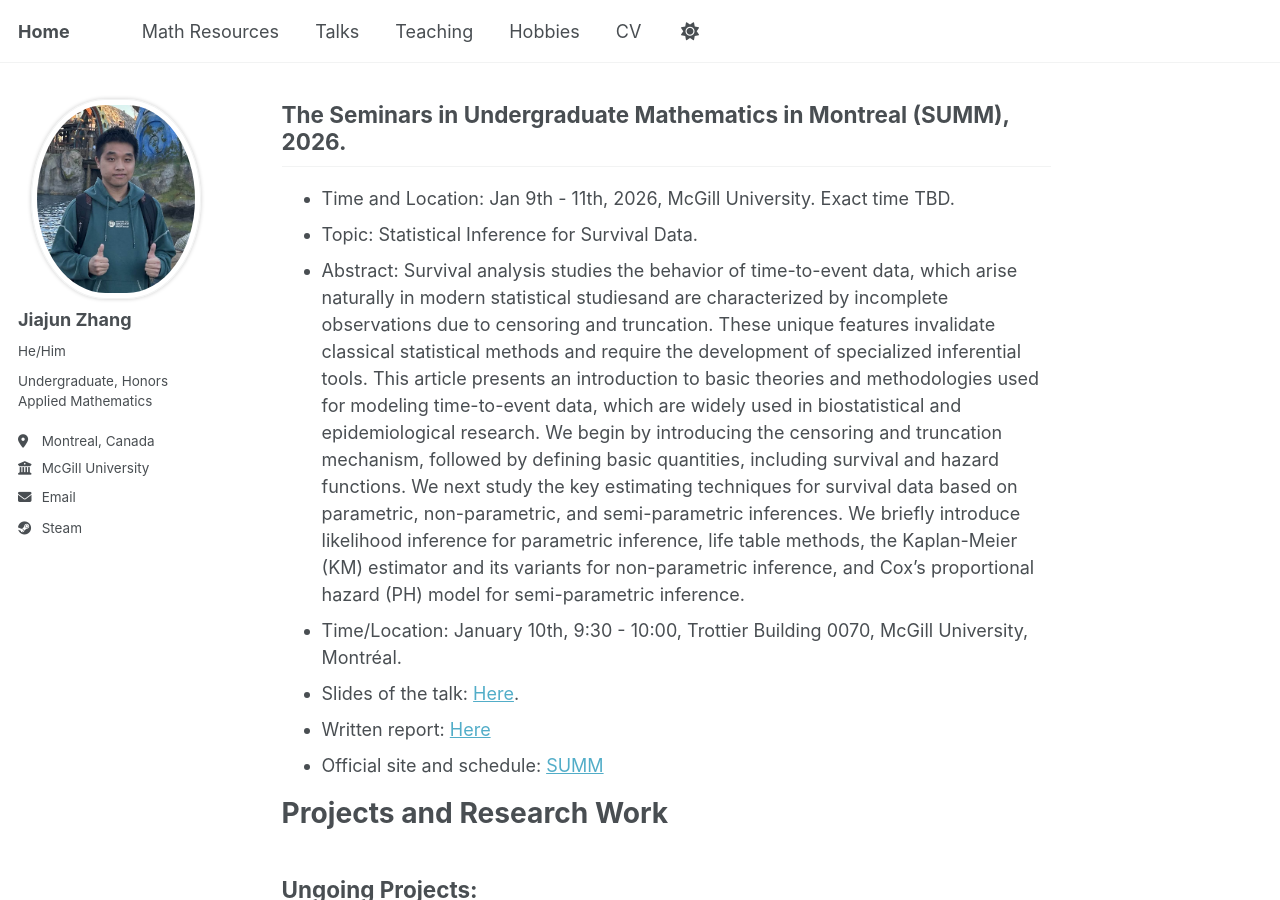
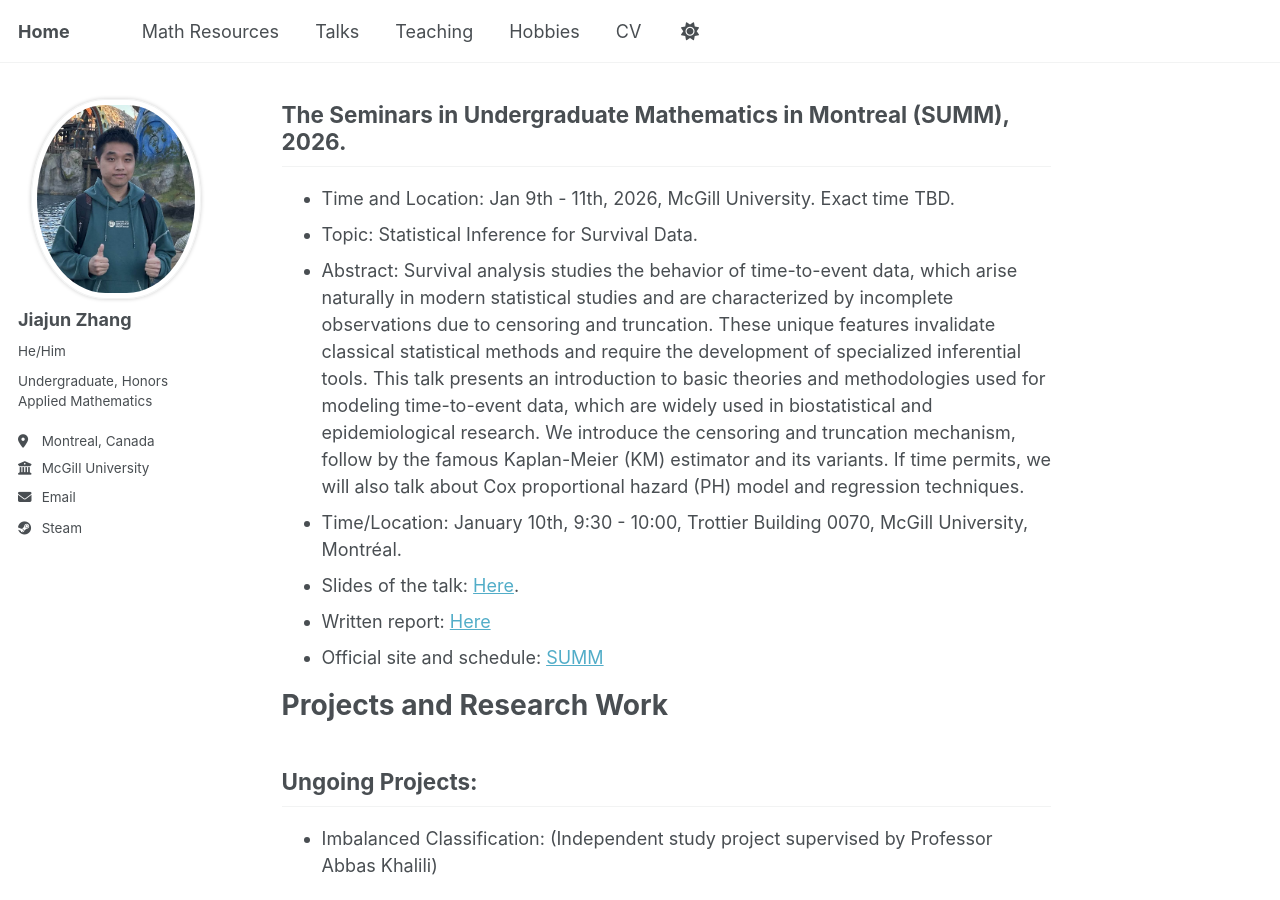
Before and after one commit to JohanssonRein/JohanssonRein.github.io, a Jekyll site: the page built from _pages/about.md, in a window 1280 px wide and 900 px high, scrolled down 497 px. Built offline with Jekyll 4.4.1, drawn with Linux system fonts in a browser that asks for light colours.

Commit message:
Update about.md

```diff
--- a/_pages/about.md
+++ b/_pages/about.md
@@ -22,9 +22,7 @@ redirect_from:
 
    * Time and Location: Jan 9th - 11th, 2026, McGill University. Exact time TBD.
    * Topic: Statistical Inference for Survival Data.
-   * Abstract: Survival analysis studies the behavior of time-to-event data, which arise naturally in modern statistical studiesand are characterized by incomplete observations due to censoring and truncation. These unique features invalidate classical statistical methods and require the development of specialized inferential tools. This article presents an introduction to basic theories and methodologies used for modeling time-to-event data, which are widely used in biostatistical and epidemiological research. We begin by introducing the censoring and truncation mechanism, followed by defining basic quantities, including survival and hazard functions. We next study
-the key estimating techniques for survival data based on parametric, non-parametric, and semi-parametric inferences. We briefly introduce likelihood inference for parametric inference, life table methods, the Kaplan-Meier (KM) estimator and its variants for non-parametric inference, and Cox’s proportional hazard (PH) model
-for semi-parametric inference.
+   * Abstract: Survival analysis studies the behavior of time-to-event data, which arise naturally in modern statistical studies and are characterized by incomplete observations due to censoring and truncation. These unique features invalidate classical statistical methods and require the development of specialized inferential tools. This talk presents an introduction to basic theories and methodologies used for modeling time-to-event data, which are widely used in biostatistical and epidemiological research. We introduce the censoring and truncation mechanism, follow by the famous Kaplan-Meier (KM) estimator and its variants. If time permits, we will also talk about Cox proportional hazard (PH) model and regression techniques.
    * Time/Location: January 10th, 9:30 - 10:00, Trottier Building 0070, McGill University, Montréal.
    * Slides of the talk: [Here](/files/Statistical_Inference_for_Survival_Data_Talk.pdf).
    * Written report: [Here](/files/Statistical_Inference_for_Survival_Data.pdf)
```
